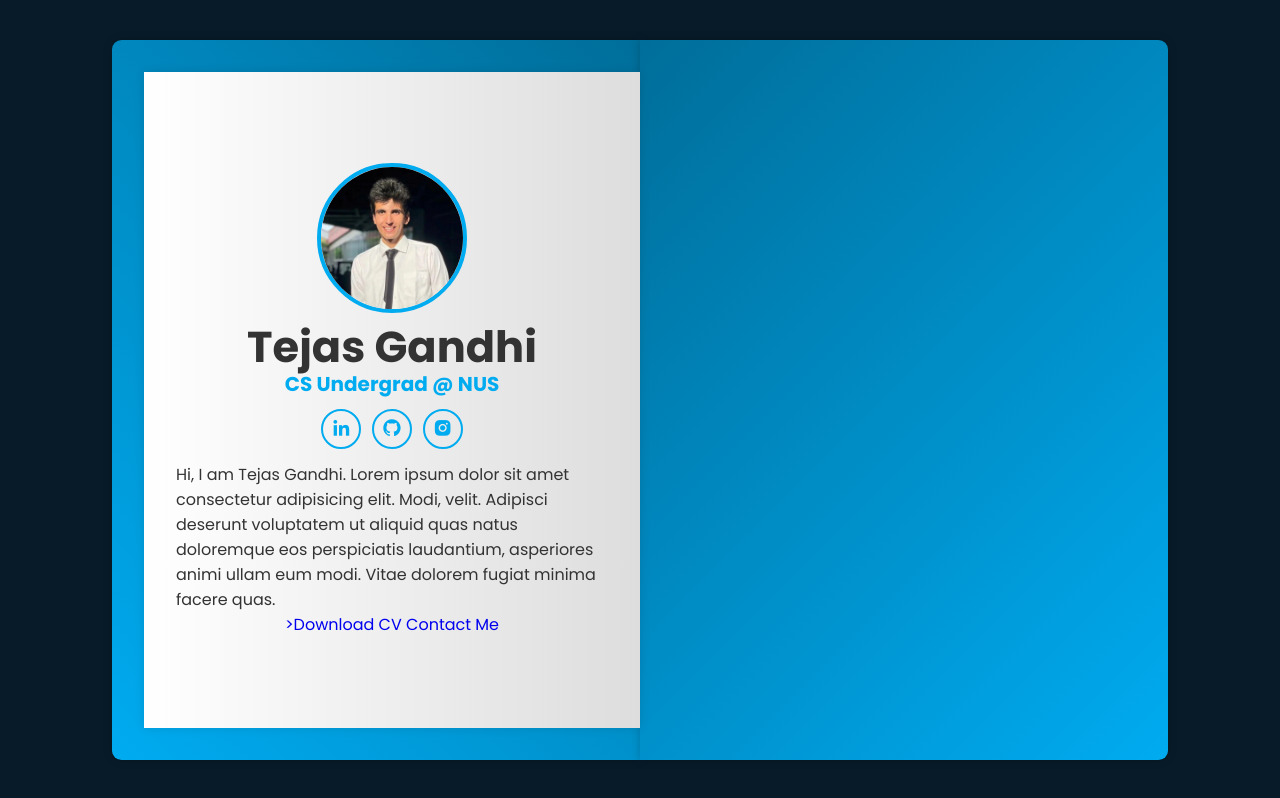
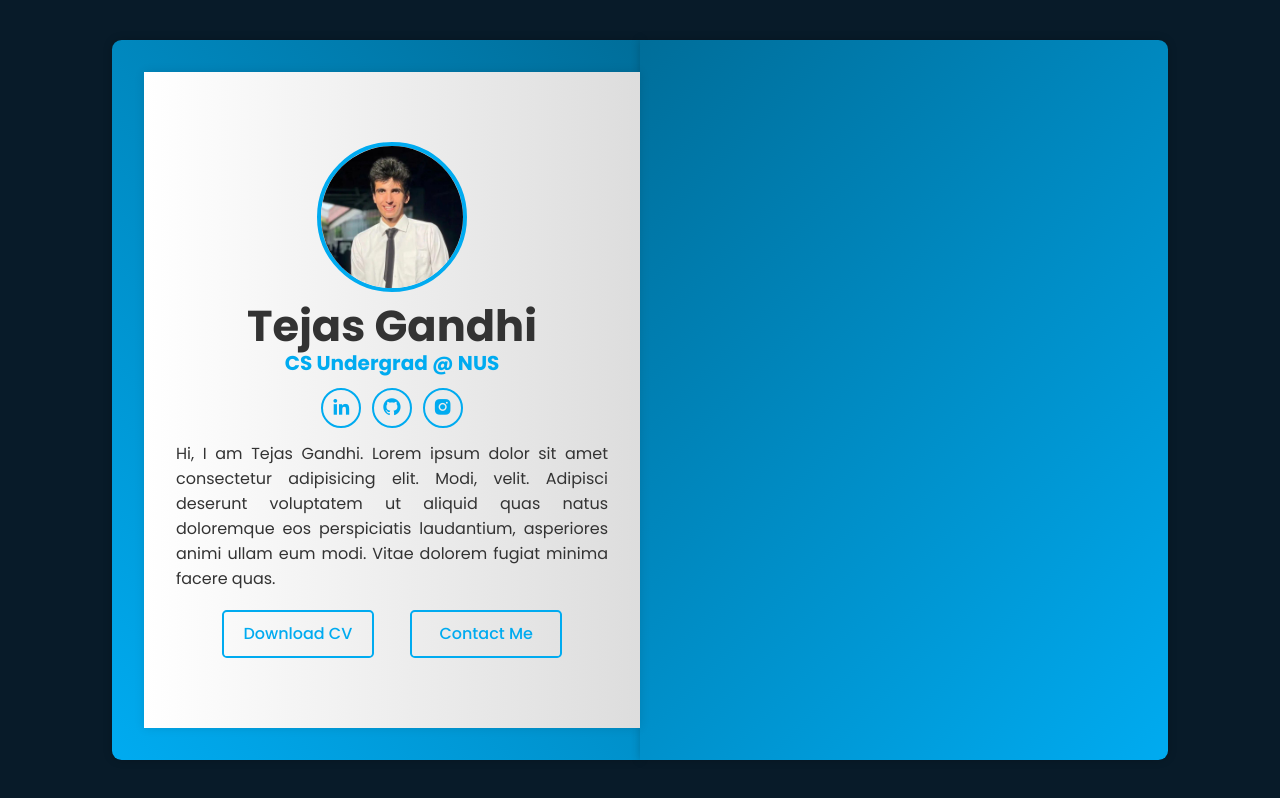
Before and after one commit to newway1814/TG-Portfolio, a plain HTML site: page index.html in a window 1280 px wide. Drawn offline with nearby package versions, Linux system fonts and the light colour scheme.

Commit message:
Complete introductory page

```diff
--- a/index.html
+++ b/index.html
@@ -34,7 +34,7 @@
                     </p>
 
                     <div class="btn-box">
-                        <a href="#" class="btn">>Download CV</a>
+                        <a href="#" class="btn">Download CV</a>
                         <a href="#" class="btn contact-me">Contact Me</a>
                     </div>
 
--- a/style.css
+++ b/style.css
@@ -126,3 +126,51 @@ body {
     background: var(--main-color);
     color: var(--white-color);
 }
+
+.profile-page p {
+    text-align: justify;
+}
+
+.profile-page .btn-box {
+    margin-top: 1.2rem;
+}
+
+.btn {
+    display: inline-flex;
+    justify-content: center;
+    align-items: center;
+    width: 9.5rem;
+    height: 3rem;
+    background: var(--main-color);
+    border: var(--border);
+    border-radius: .3rem;
+    font-size: 1rem;
+    color: var(--white-color);
+    font-weight: 500;
+    margin: 0 1rem;
+}
+
+.btn:hover {
+    background: transparent;
+    color: var(--main-color);
+}
+
+.btn-box .btn:nth-child(2) {
+    background: transparent;
+    color: var(--main-color);
+}
+
+.btn-box .btn:nth-child(2):hover {
+    background: var(--main-color);
+    color: var(--white-color);
+}
+
+.btn-box .btn:nth-child(1) {
+    background: transparent;
+    color: var(--main-color);
+}
+
+.btn-box .btn:nth-child(1):hover {
+    background: var(--main-color);
+    color: var(--white-color);
+}
```
